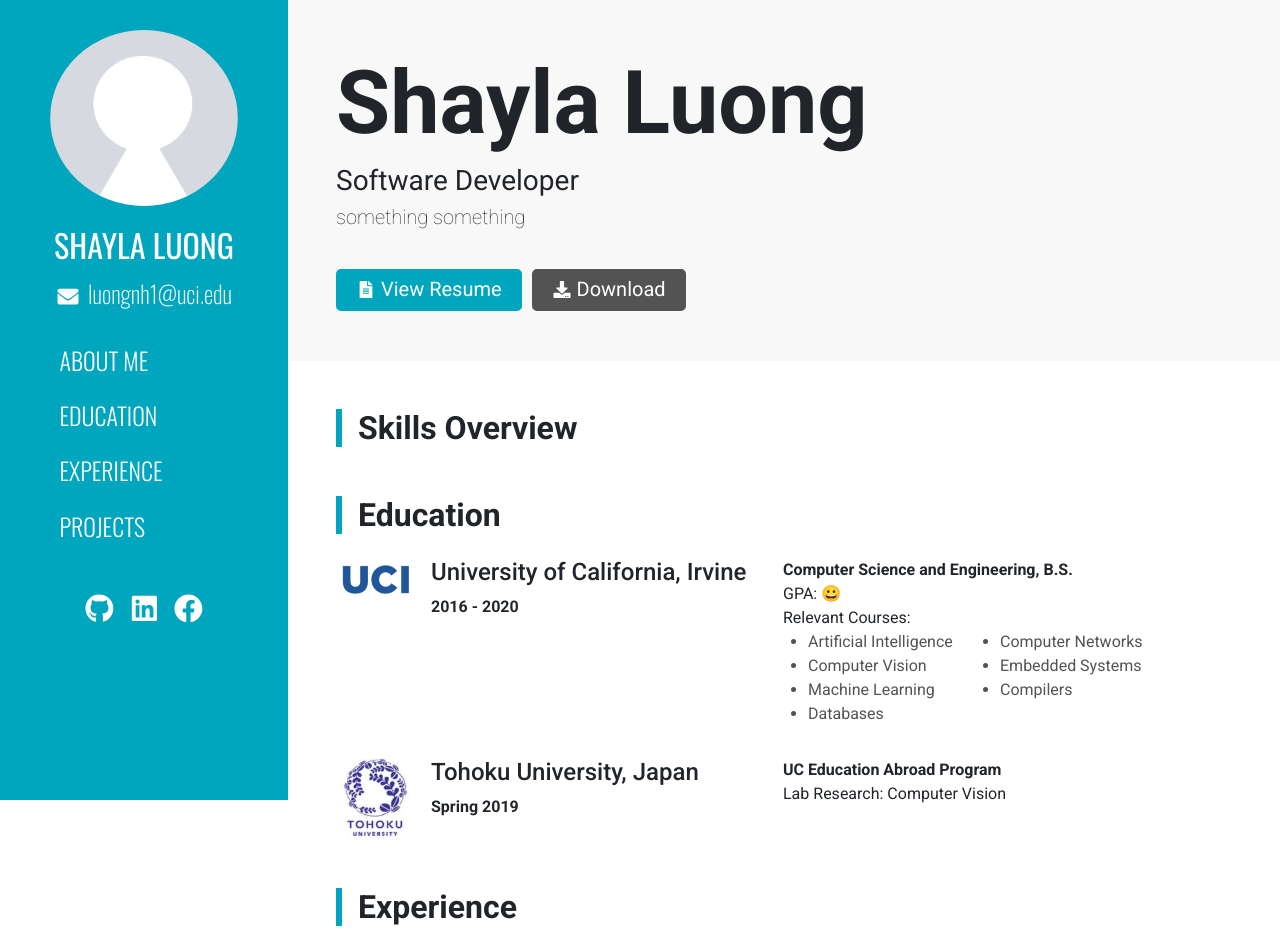
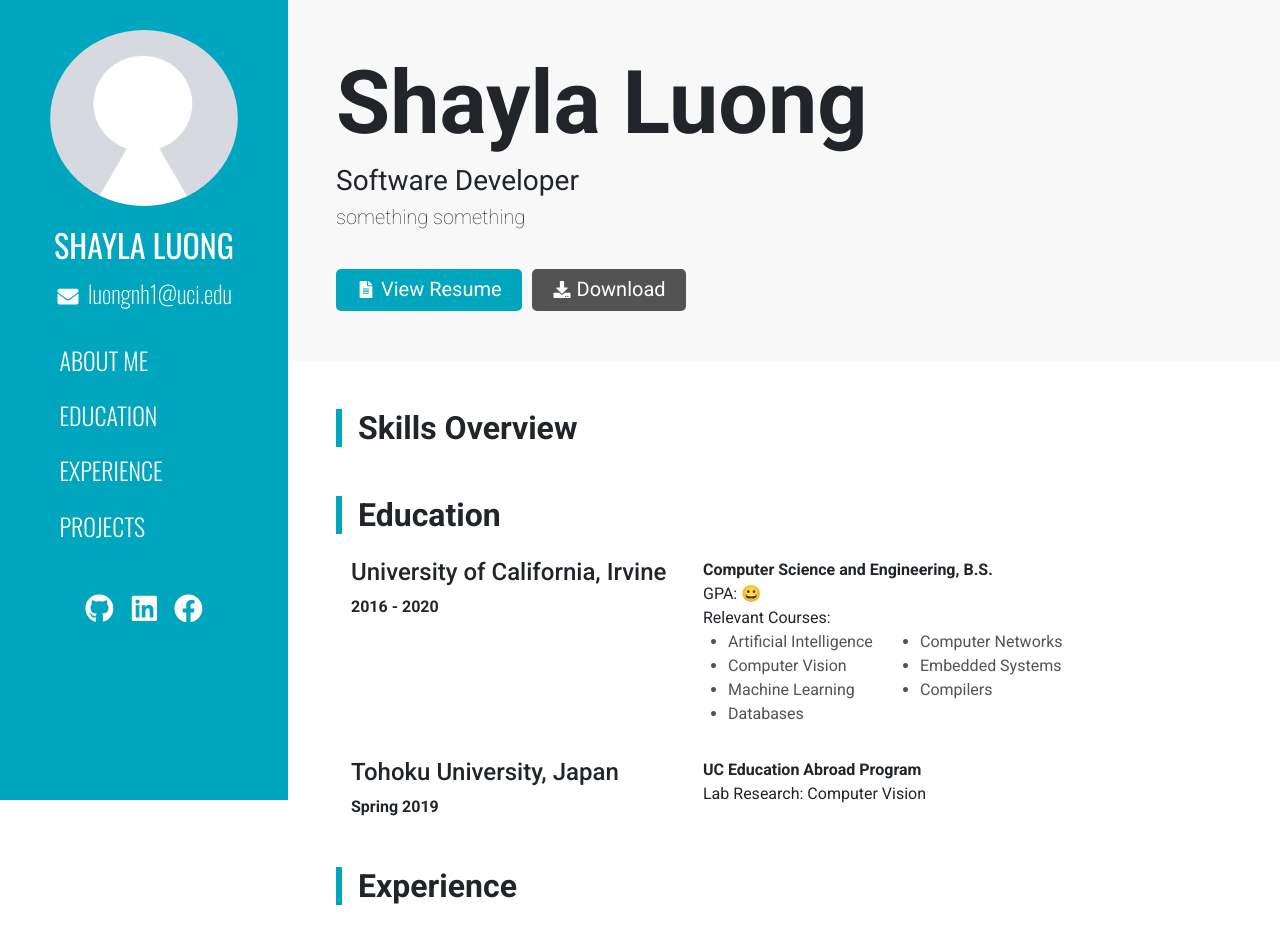
Before and after one commit to sluong-wf/sluong, a React (Create React App) app: page / in a window 1280 px wide. Shown: the top 952 px of the page. Built offline with nearby package versions, Linux system fonts and the light colour scheme.

Commit message:
removed icons for education section

```diff
--- a/src/components/Content.js
+++ b/src/components/Content.js
@@ -9,6 +9,9 @@ class Content extends React.Component {
 
     constructor(props) {
         super(props);
+        this.education = React.createRef();
+        this.scrolling = this.scrolling.bind(this);
+
         this.state = {
             profile: {
                 name: 'Shayla Luong',
@@ -34,6 +37,14 @@ class Content extends React.Component {
         }
     }
 
+    scrolling(instance) {
+		let node = document.getElementById(instance.current.props.id);
+		window.scrollTo({
+			top: node.offsetTop,
+			behavior: "smooth"
+		});
+    }
+
     render() {
         return (
             <div className="content">
@@ -56,7 +67,7 @@ class Content extends React.Component {
                     <h2 className="section-title font-weight-bold">Skills Overview</h2>
                 </div>
 
-                <Education/>
+                <Education ref={this.education} id="education"/>
 
                 <div className="experience-section content-section-container">
                     <h2 className="section-title font-weight-bold">Experience</h2>
--- a/src/components/Education.js
+++ b/src/components/Education.js
@@ -1,16 +1,13 @@
 import React from 'react';
 import { Container, Row, Col } from 'react-bootstrap';
 import { FaEnvelope } from 'react-icons/fa';
-import tohokuLogo from '../assets/images/tohoku_logo.png'
-import uciLogo from '../assets/images/uci_logo.png'
 
 function Education() {
     return (
-        <div className="education-section content-section-container">
+        <div className="education-section content-section-container" id="education">
             <h2 className="section-title font-weight-bold">Education</h2>
             <Container fluid={true}>
                 <Row className="pt-3 education-item">
-                    <img className="school-logo" src={uciLogo} alt/>
                     <Col className="education-item-main">
                         <h4>University of California, Irvine</h4>
                         <b>2016 - 2020</b>
@@ -39,7 +36,6 @@ function Education() {
                     </Col>
                 </Row>
                 <Row className="pt-3 education-item">
-                    <img className="school-logo" src={tohokuLogo} alt/>
                     <Col className="education-item-main">
                         <h4>Tohoku University, Japan</h4>
                         <b>Spring 2019</b>
--- a/src/components/SideBar.js
+++ b/src/components/SideBar.js
@@ -8,6 +8,10 @@ import { Tooltip } from 'react-bootstrap';
 
 // left column of Home page, containing basic Profile, Navigation, and Contacts
 class SideBar extends React.Component {
+    constructor(props) {
+        super(props);
+    }
+
     render() {
         return (
             <nav className="sidebar">
@@ -26,7 +30,8 @@ class SideBar extends React.Component {
                     <li className="nav-item">
                         <a className="nav-link px-3 py-1" href="#">ABOUT ME</a></li>
                     <li className="nav-item">
-                        <a className="nav-link px-3 py-1" href="#education">EDUCATION</a></li>
+                        <a className="nav-link px-3 py-1" onClick={() => {
+                                this.scrolling(this.education);}}>EDUCATION</a></li>
                     <li className="nav-item">
                         <a className="nav-link px-3 py-1" href="#experience">EXPERIENCE</a></li>
                     <li className="nav-item">
```
